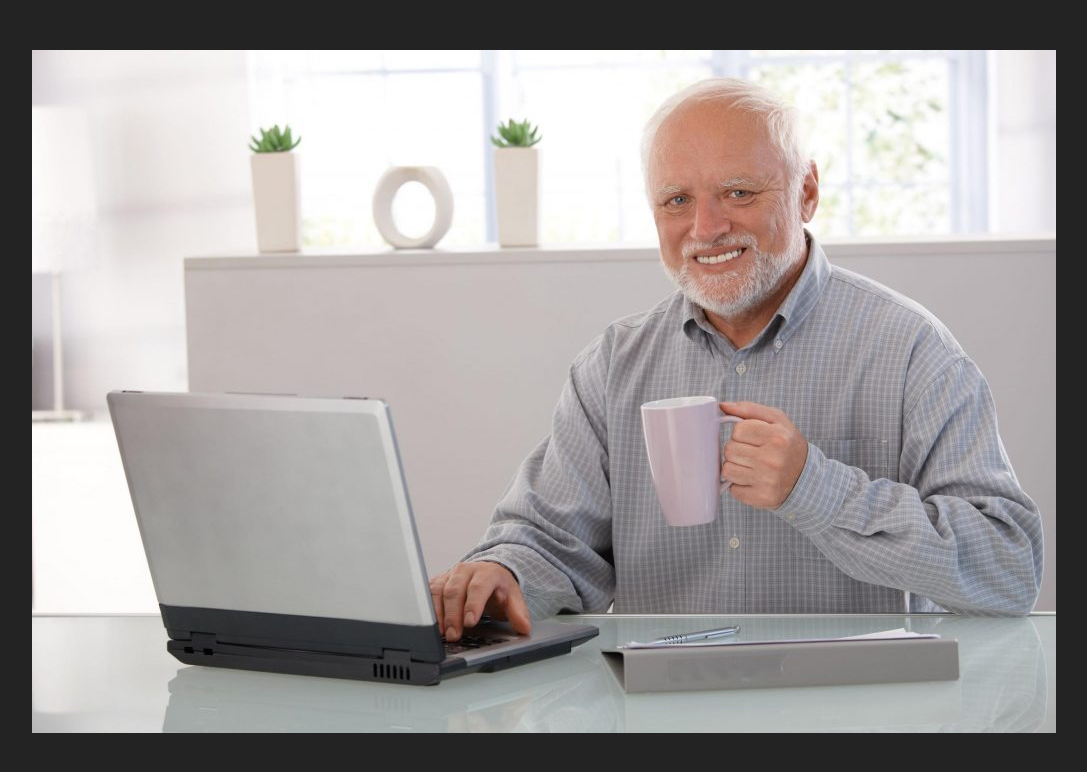
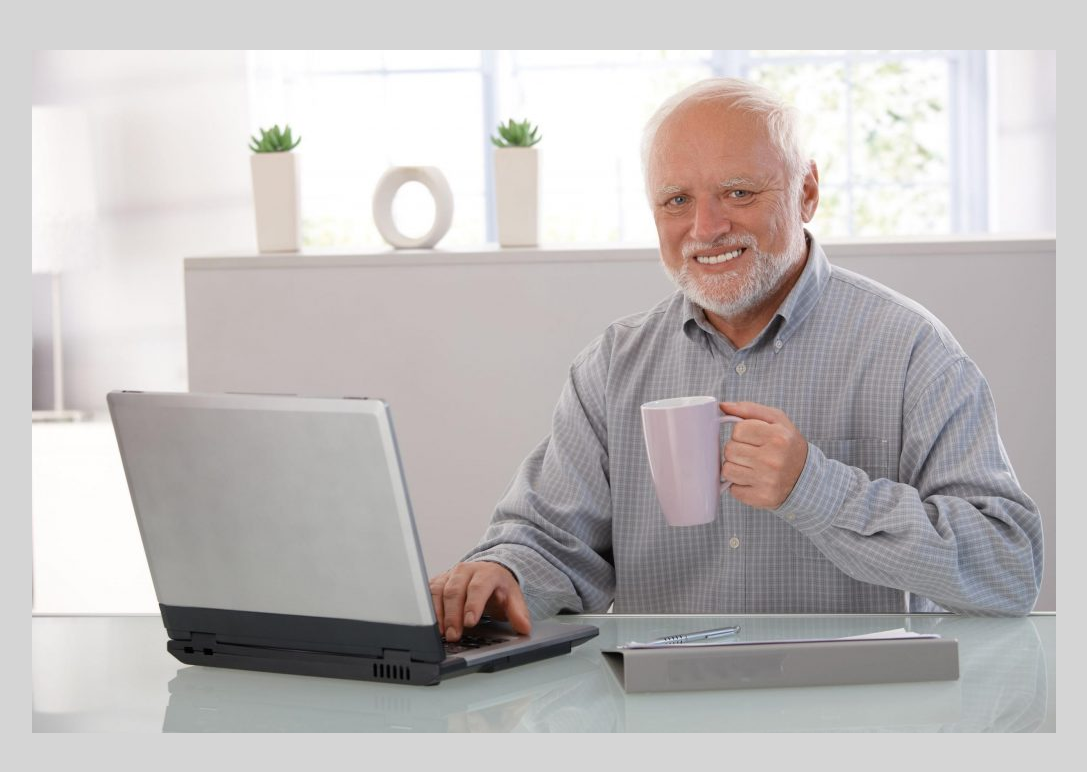
Before and after one commit to InsulatorGMan/codespace, a website: page index.html in a window 1280 px wide. Shown: the whole page, without its empty margins (19-1106 px from the left). Drawn offline with Linux system fonts and the light colour scheme.

Commit message:
Update index.html

```diff
--- a/index.html
+++ b/index.html
@@ -20,7 +20,7 @@
 
         body {
 
-            background-color: rgb(35, 35, 35);
+            background-color: rgb(213,213,213);
 
         }
 
```
